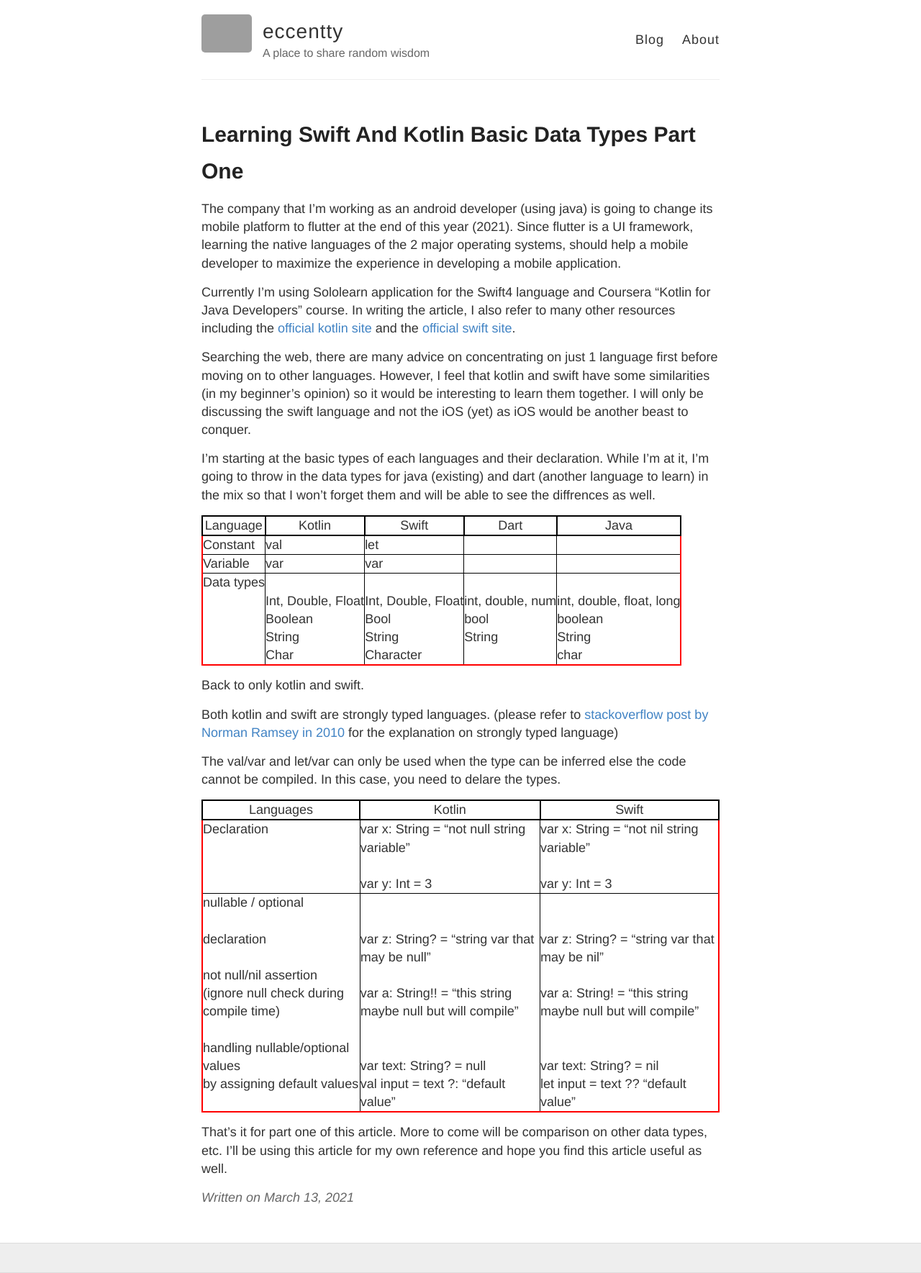
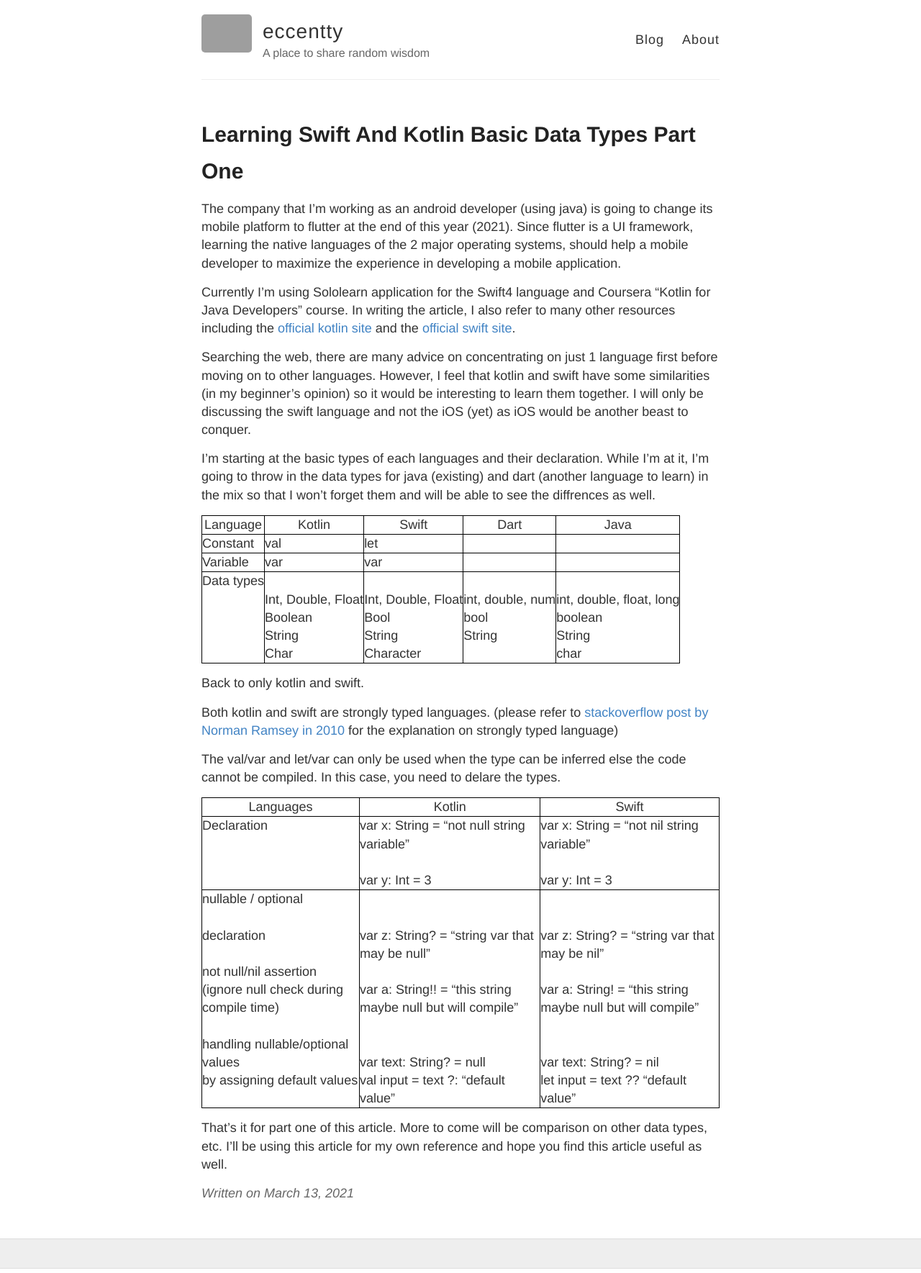
Before and after one commit to eccentty/eccentty.github.io, a Jekyll site: the page built from _posts/2021-03-13-learning-swift-and-kotlin-basic-data-types-part-one.md, in a window 1280 px wide. Shown: the whole page at 72% size. Built offline with Jekyll 4.4.1, drawn with Linux system fonts in a browser that asks for light colours; comment, search, counter and statistics services are not loaded; grey boxes are pictures that could not be loaded.

Commit message:
update table borders

```diff
--- a/_posts/2021-03-13-learning-swift-and-kotlin-basic-data-types-part-one.md
+++ b/_posts/2021-03-13-learning-swift-and-kotlin-basic-data-types-part-one.md
@@ -28,6 +28,7 @@ While I'm at it, I'm going to throw in the data types for java (existing) and da
 | Constant                 | val                                                 | let                                                   |                                        |                                                           |
 | Variable                 | var                                                 | var                                                   |                                        |                                                           |
 | Data types <br><br><br>  | <br>Int, Double, Float<br>Boolean<br>String<br>Char | <br>Int, Double, Float<br>Bool<br>String<br>Character | <br>int, double, num<br>bool<br>String | <br>int, double, float, long<br>boolean<br>String<br>char |
+{:.mytablestyle}
 
 
 Back to only kotlin and swift.
@@ -41,6 +42,7 @@ The val/var and let/var can only be used when the type can be inferred else the
 |-------------------------------------------------------------------------------------------------------------------------------------------------------------------------------------------|-------------------------------------------------------------------------------------------------------------------------------------------------------------------------------------------------------|---------------------------------------------------------------------------------------------------------------------------------------------------------------------------------------------------|
 | Declaration                                                                                                                                                                               | var x: String = "not null string variable"<br><br>var y: Int = 3                                                                                                                                      | var x: String = "not nil string variable"<br><br>var y: Int = 3                                                                                                                                   |
 | nullable / optional <br><br>declaration<br><br>not null/nil assertion <br>(ignore null check during compile time)<br><br>handling nullable/optional values<br>by assigning default values | <br><br>var z: String? = "string var that may be null"<br><br>var a: String!! = "this string maybe null but will compile" <br><br><br>var text: String? = null<br>val input = text ?: "default value" | <br><br>var z: String? = "string var that may be nil"<br><br>var a: String! = "this string maybe null but will compile"<br><br><br>var text: String? = nil<br>let input = text ?? "default value" |
+{:.mytablestyle}
 
 
 
--- a/style.scss
+++ b/style.scss
@@ -305,18 +305,12 @@ footer {
 }
 
 
-table{
+.mytablestyle {
   border-collapse: collapse;
-  border-spacing: 0;
-  border:2px solid #ff0000;
-}
 
-th{
-  border:2px solid #000000;
-}
-
-td{
-  border:1px solid #000000;
+> table, td, th {
+  border: 1px solid black;
+  }
 }
 
 
```
